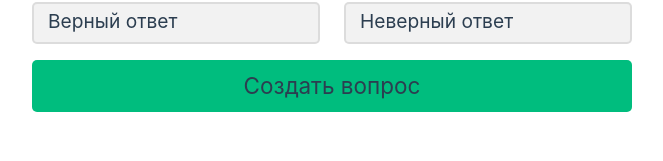
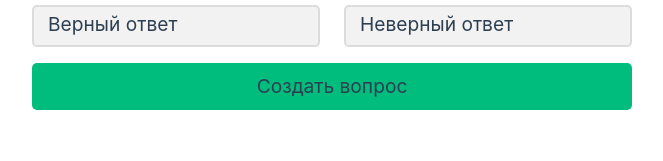
Before and after one commit to dazeGG/nevernii-otvet, a Vue app: page /create in a window 1280 px wide. Shown: the part 411-572 px from the top of the page, without its empty margins (308-971 px from the left). Built offline with nearby package versions, Linux system fonts and the light colour scheme; no server answers.

Commit message:
updated button styles

```diff
--- a/src/components/NOButton.vue
+++ b/src/components/NOButton.vue
@@ -1,6 +1,6 @@
 <template lang="pug">
 button.no-button(@click="$emit('button-click')")
-	h2 {{ text }}
+	h3 {{ text }}
 </template>
 
 <script lang="ts">
@@ -25,5 +25,13 @@ export default defineComponent({
 	font: inherit;
 	border: none;
 	cursor: pointer;
+
+	h3 {
+		font-size: 1.2rem;
+
+		@media only screen and (max-width: 480px) {
+				font-size: 1rem;
+		}
+	}
 }
 </style>
```
